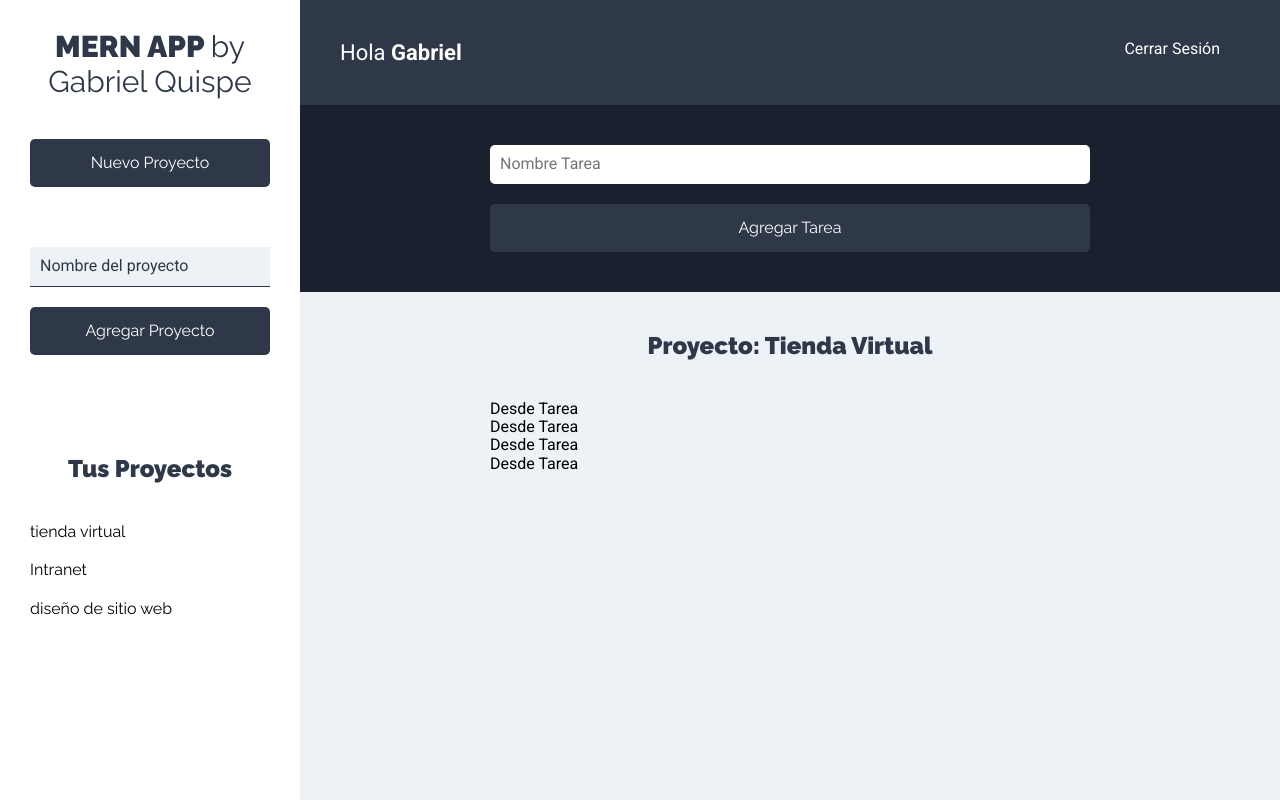
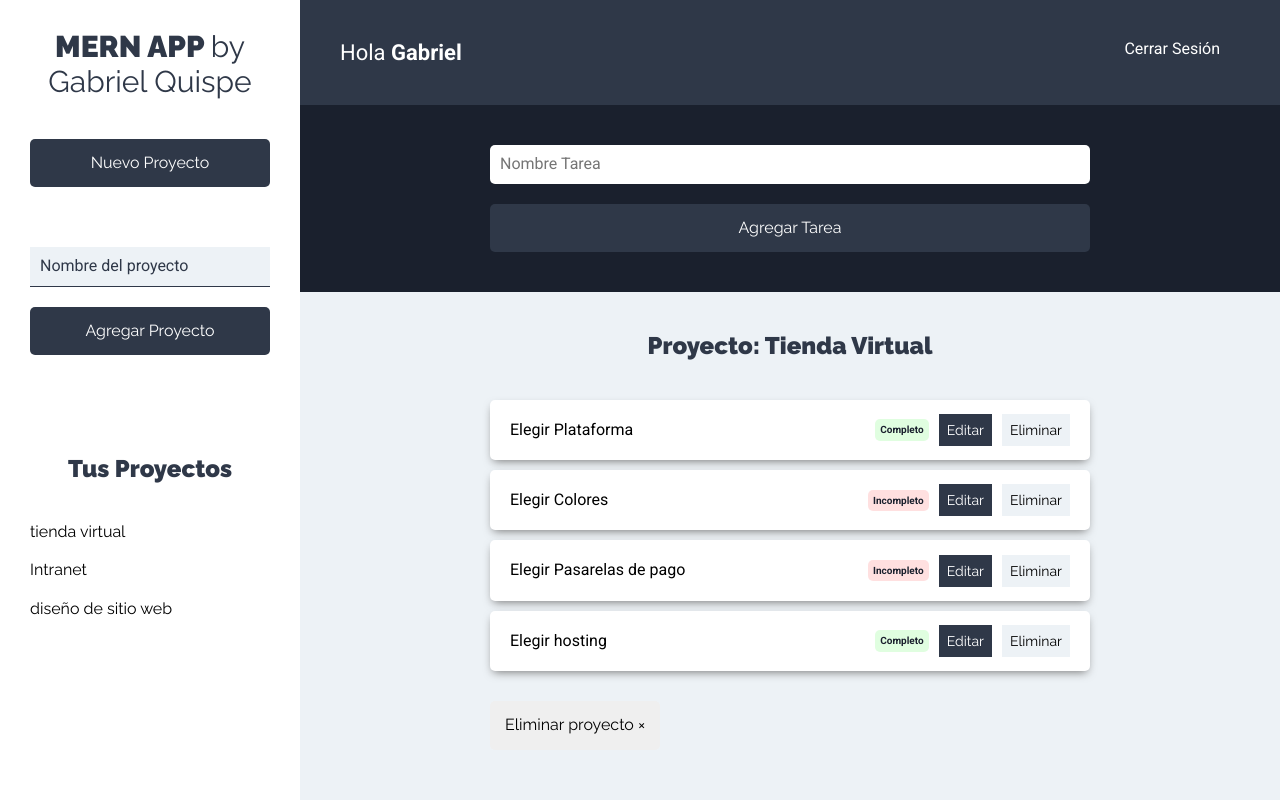
Before and after one commit to QuispeRosasGabriel/MERN-App-Frontend, a React (Create React App) app: page /proyectos in a window 1280 px wide. Built offline with nearby package versions, Linux system fonts and the light colour scheme.

Commit message:
building layout

```diff
--- a/src/components/tareas/ListadoTareas.jsx
+++ b/src/components/tareas/ListadoTareas.jsx
@@ -20,6 +20,9 @@
         ) : (
           tareasProyecto.map((tarea, i) => <Tarea tarea={tarea} key={i} />)
         )}
+        <button type="button" className="btn btn-eliminar">
+          Eliminar proyecto &times;
+        </button>
       </ul>
     </Fragment>
   );
--- a/src/components/tareas/Tarea.jsx
+++ b/src/components/tareas/Tarea.jsx
@@ -1,10 +1,29 @@
 import React from "react";
 
-const Tarea = () => {
+const Tarea = ({ tarea }) => {
   return (
-    <div>
-      <div>Desde Tarea</div>
-    </div>
+    <li className="tarea sombra">
+      <p>{tarea.nombre}</p>
+      <div className="estado">
+        {tarea.estado ? (
+          <button type="button" className="completo">
+            Completo
+          </button>
+        ) : (
+          <button type="button" className="incompleto">
+            Incompleto
+          </button>
+        )}
+      </div>
+      <div className="acciones">
+        <button type="button" className="btn btn-primario">
+          Editar
+        </button>
+        <button type="button" className="btn btn-secundario">
+          Eliminar
+        </button>
+      </div>
+    </li>
   );
 };
 
```
Also changed, not shown: 1 other file (tests, documents, lock files or other folders).
